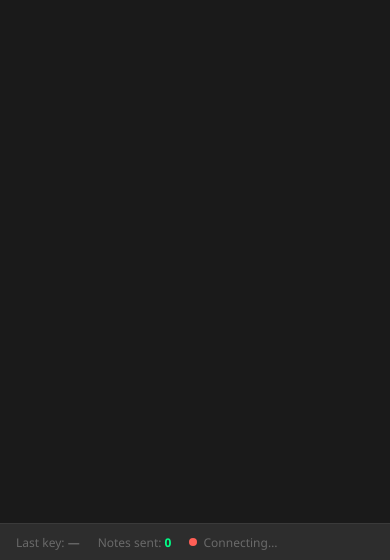
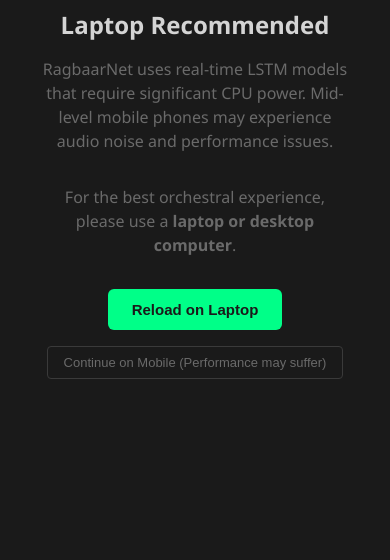
Before and after one commit to poripouria/ragbaar.ide, a plain HTML site: page index.html in a window 390 px wide. Shown: the part 284-844 px from the top of the page. Drawn offline with nearby package versions, Linux system fonts and the light colour scheme; no server answers; a script that the page names is missing.

Commit message:
address the performance issues and audio noise caused by high CPU usage on mid-level mobile devices

```diff
--- a/css/style.css
+++ b/css/style.css
@@ -244,3 +244,77 @@
     color: var(--text-muted);
     opacity: 1;
 }
+
+/* --- mobile warning overlay ---------------------------------------------- */
+.mobile-warning {
+    position: fixed;
+    inset: 0;
+    z-index: 9999;
+    background: var(--bg-primary);
+    display: flex;
+    flex-direction: column;
+    align-items: center;
+    justify-content: center;
+    padding: 40px;
+    text-align: center;
+    visibility: hidden;
+    opacity: 0;
+    transition: opacity 0.3s ease, visibility 0.3s ease;
+}
+
+.mobile-warning.visible {
+    visibility: visible;
+    opacity: 1;
+}
+
+.mobile-warning-icon {
+    font-size: 64px;
+    margin-bottom: 24px;
+    color: var(--accent);
+}
+
+.mobile-warning h1 {
+    font-size: 24px;
+    margin-bottom: 16px;
+    color: var(--text-primary);
+}
+
+.mobile-warning p {
+    font-size: 16px;
+    line-height: 1.5;
+    color: var(--text-muted);
+    max-width: 400px;
+    margin-bottom: 32px;
+}
+
+.mobile-warning .btn-primary {
+    background: var(--accent);
+    color: var(--bg-primary);
+    border: none;
+    padding: 12px 24px;
+    border-radius: 6px;
+    font-weight: 600;
+    font-size: 15px;
+    cursor: pointer;
+    text-decoration: none;
+}
+
+.mobile-warning .btn-primary:hover {
+    filter: brightness(1.1);
+}
+
+.mobile-warning .btn-secondary {
+    margin-top: 16px;
+    background: transparent;
+    border: 1px solid var(--border-color);
+    color: var(--text-muted);
+    padding: 8px 16px;
+    border-radius: 4px;
+    font-size: 13px;
+    cursor: pointer;
+}
+
+.mobile-warning .btn-secondary:hover {
+    color: var(--text-primary);
+    border-color: var(--text-muted);
+}
--- a/js/main.js
+++ b/js/main.js
@@ -37,7 +37,35 @@
     }
 }
 
-window.addEventListener('DOMContentLoaded', applySiteMetadata);
+window.addEventListener('DOMContentLoaded', () => {
+    applySiteMetadata();
+    checkDevice();
+});
+
+function checkDevice() {
+    const isMobile = /Android|webOS|iPhone|iPad|iPod|BlackBerry|IEMobile|Opera Mini/i.test(navigator.userAgent) ||
+                     (window.innerWidth <= 768) ||
+                     ('ontouchstart' in window);
+
+    if (isMobile) {
+        const warning = document.createElement('div');
+        warning.className = 'mobile-warning visible';
+        warning.innerHTML = `
+            <div class="mobile-warning-icon">💻</div>
+            <h1>Laptop Recommended</h1>
+            <p>RagbaarNet uses real-time LSTM models that require significant CPU power. Mid-level mobile phones may experience audio noise and performance issues.</p>
+            <p>For the best orchestral experience, please use a <strong>laptop or desktop computer</strong>.</p>
+            <button class="btn-primary" onclick="window.location.reload()">Reload on Laptop</button>
+            <button class="btn-secondary" id="ignoreMobileWarning">Continue on Mobile (Performance may suffer)</button>
+        `;
+        document.body.appendChild(warning);
+
+        document.getElementById('ignoreMobileWarning').addEventListener('click', () => {
+            warning.classList.remove('visible');
+            setTimeout(() => warning.remove(), 300);
+        });
+    }
+}
 
 // --- Onboarding Tip Banner -------------------------------------------------
 const tipBanner = document.getElementById('tipBanner');
```
